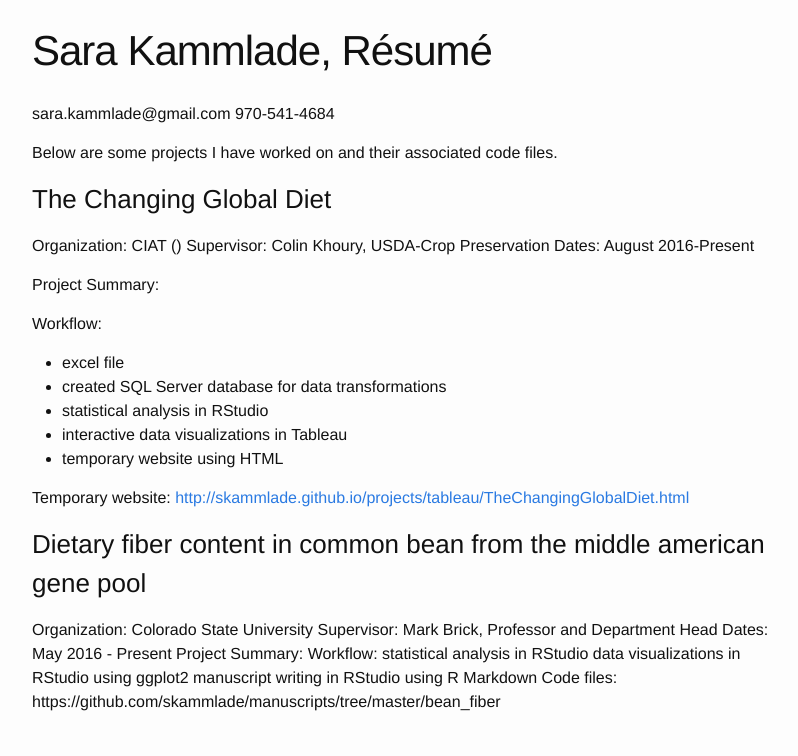
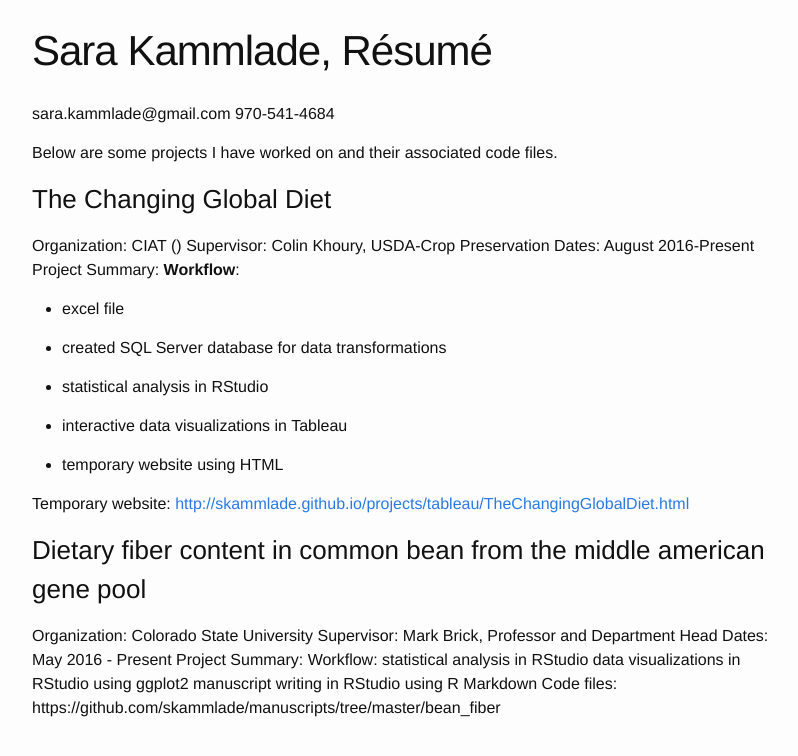
Before and after one commit to stevensotelo/skammlade.github.io, a Jekyll site: the page built from resume.markdown, in a window 1280 px wide. Shown: the top 756 px of the page, without its empty margins (238-1036 px from the left). Built offline with Jekyll 4.4.1, drawn with Linux system fonts in a browser that asks for light colours; some of the changed lines change nothing that is shown.

Commit message:
formatting

```diff
--- a/resume.markdown
+++ b/resume.markdown
@@ -12,14 +12,17 @@ Below are some projects I have worked on and their associated code files.
 Organization: CIAT ()
 Supervisor: Colin Khoury, USDA-Crop Preservation
 Dates: August 2016-Present
+Project Summary:
+**Workflow**:
 
-Project Summary:
+* excel file
 
-Workflow:
-* excel file
 * created SQL Server database for data transformations
+
 * statistical analysis in RStudio
+
 * interactive data visualizations in Tableau
+
 * temporary website using HTML
 
 Temporary website: [http://skammlade.github.io/projects/tableau/TheChangingGlobalDiet.html](http://skammlade.github.io/projects/tableau/TheChangingGlobalDiet.html)
```
